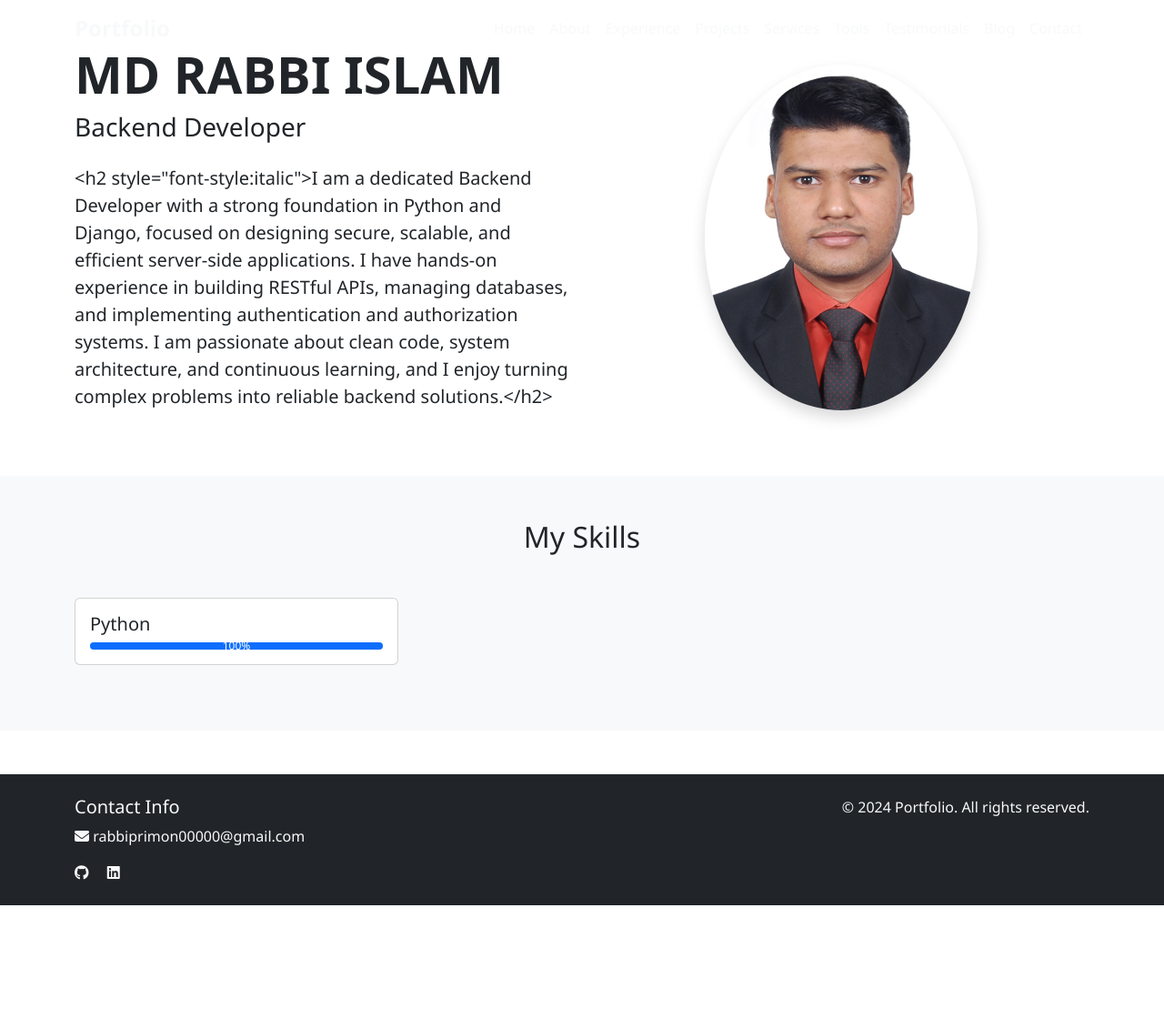
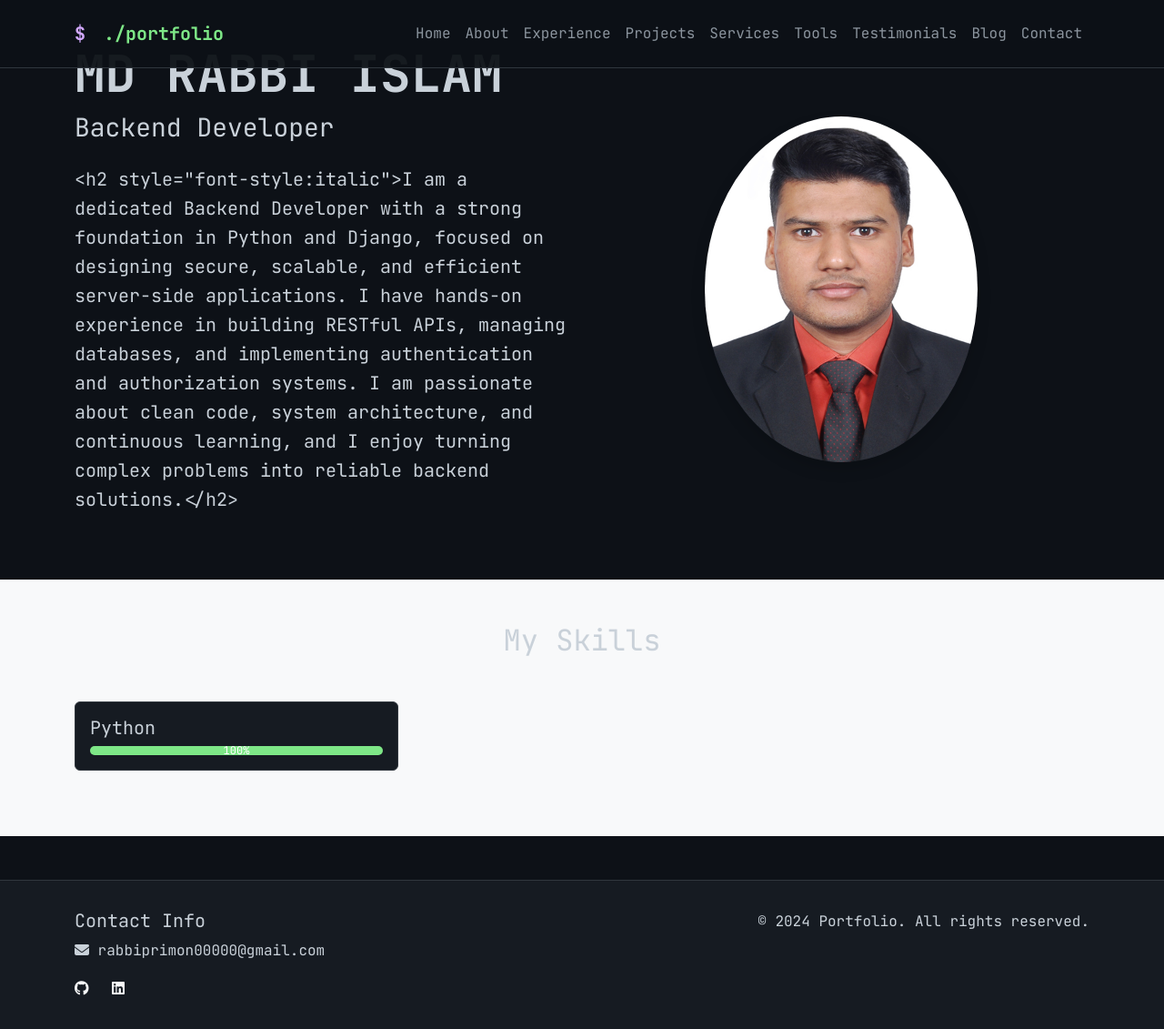
Before and after one commit to RabbiPrimon/portfolio_project, a Django app: page /about/ in a window 1280 px wide. Shown: the whole page at 91% size. Before the commit the page ends 995 px from the top, so only its background shows below. Run offline with Django 5.2, Linux system fonts and the light colour scheme; data comes from the database, SQL or seed files in the repository; both versions use the stored data as it was after the commit; some libraries are stand-ins or nearby versions.

Commit message:
slightly modified on templates

```diff
--- a/Templates/base.html
+++ b/Templates/base.html
@@ -11,13 +11,17 @@
     <link rel="stylesheet" href="https://cdnjs.cloudflare.com/ajax/libs/font-awesome/6.4.0/css/all.min.css">
     <!-- Custom CSS -->
     <link rel="stylesheet" href="{% static 'css/style.css' %}">
+    <!-- JetBrains Mono Font -->
+    <link href="https://fonts.googleapis.com/css2?family=JetBrains+Mono:wght@400;700&display=swap" rel="stylesheet">
     {% block extra_head %}{% endblock %}
 </head>
-<body>
+<body class="backend-theme">
     <!-- Navigation -->
-    <nav class="navbar navbar-expand-lg navbar-dark bg-transparent position-fixed w-100" style="backdrop-filter: blur(10px); background-color: rgba(0,0,0,0.8); z-index: 1000;">
+    <nav class="navbar navbar-expand-lg navbar-dark fixed-top terminal-nav">
         <div class="container">
-            <a class="navbar-brand text-light fw-bold" href="{% url 'home' %}">Portfolio</a>
+            <a class="navbar-brand terminal-brand" href="{% url 'home' %}">
+                <span class="prompt">$</span> ./portfolio
+            </a>
             <button class="navbar-toggler" type="button" data-bs-toggle="collapse" data-bs-target="#navbarNav">
                 <span class="navbar-toggler-icon"></span>
             </button>
@@ -60,8 +64,9 @@
         {% block content %}{% endblock %}
     </main>
 
+
     <!-- Footer -->
-    <footer class="footer bg-dark text-light py-4 mt-5">
+    <footer class="footer terminal-footer mt-5">
         <div class="container">
             <div class="row">
                 <div class="col-md-6">
--- a/static/css/style.css
+++ b/static/css/style.css
@@ -1,64 +1,148 @@
-/* Custom styles for Portfolio Website */
+/* Custom styles for Portfolio Website - Backend Developer Theme */
+
+:root {
+    --bg-primary: #0d1117;
+    --bg-secondary: #161b22;
+    --bg-tertiary: #21262d;
+    --text-main: #c9d1d9;
+    --text-secondary: #8b949e;
+    --accent-color: #58a6ff;
+    --accent-glow: rgba(88, 166, 255, 0.4);
+    --border-color: #30363d;
+    --code-green: #7ee787;
+    --code-purple: #d2a8ff;
+    --code-yellow: #f2cc60;
+    --font-mono: 'JetBrains Mono', 'Fira Code', monospace;
+}
 
 body {
-    font-family: 'Segoe UI', Tahoma, Geneva, Verdana, sans-serif;
+    font-family: var(--font-mono);
+    background-color: var(--bg-primary);
+    color: var(--text-main);
+    line-height: 1.6;
 }
 
-.hero {
-    background: linear-gradient(135deg, #667eea 0%, #764ba2 100%);
-    min-height: 80vh;
-    display: flex;
-    align-items: center;
+.backend-theme {
+    background-color: var(--bg-primary);
 }
 
+/* Navbar */
+.terminal-nav {
+    background-color: rgba(13, 17, 23, 0.95);
+    border-bottom: 1px solid var(--border-color);
+    padding: 1rem 0;
+}
+
+.terminal-brand {
+    font-family: var(--font-mono);
+    color: var(--code-green) !important;
+    font-weight: 700;
+}
+
+.prompt {
+    color: var(--code-purple);
+    margin-right: 0.5rem;
+}
+
+.nav-link {
+    color: var(--text-secondary) !important;
+    transition: color 0.3s ease;
+}
+
+.nav-link:hover, .nav-link.active {
+    color: var(--accent-color) !important;
+}
+
+/* Footer */
+.terminal-footer {
+    background-color: var(--bg-secondary);
+    border-top: 1px solid var(--border-color);
+    padding: 2rem 0;
+    margin-top: 4rem;
+}
+
+/* Cards & Content */
 .card {
-    transition: transform 0.3s ease, box-shadow 0.3s ease;
+    background-color: var(--bg-secondary);
+    border: 1px solid var(--border-color);
+    transition: all 0.3s ease;
 }
 
 .card:hover {
     transform: translateY(-5px);
-    box-shadow: 0 10px 25px rgba(0,0,0,0.15);
+    box-shadow: 0 0 15px var(--accent-glow);
+    border-color: var(--accent-color);
 }
 
-.progress {
-    height: 8px;
+.card-title, h1, h2, h3, h4, h5, h6 {
+    color: var(--text-main);
 }
 
-.btn {
-    border-radius: 25px;
-    padding: 0.5rem 1.5rem;
+.text-muted {
+    color: var(--text-secondary) !important;
 }
 
-.navbar-brand {
-    font-weight: bold;
-    font-size: 1.5rem;
+/* Buttons */
+.btn-primary {
+    background-color: transparent;
+    border: 1px solid var(--accent-color);
+    color: var(--accent-color);
+    font-family: var(--font-mono);
+    transition: all 0.3s ease;
 }
 
-.footer {
-    background-color: #f8f9fa;
-    padding: 2rem 0;
-    margin-top: 3rem;
+.btn-primary:hover {
+    background-color: var(--accent-color);
+    color: var(--bg-primary);
+    box-shadow: 0 0 15px var(--accent-glow);
 }
 
+/* Hero Section */
+.hero {
+    background: var(--bg-primary);
+    min-height: 80vh;
+    display: flex;
+    align-items: center;
+    position: relative;
+    overflow: hidden;
+}
+
+.hero::before {
+    content: "";
+    position: absolute;
+    top: 0;
+    left: 0;
+    width: 100%;
+    height: 100%;
+    background: radial-gradient(circle at 50% 50%, rgba(88, 166, 255, 0.05) 0%, transparent 50%);
+    pointer-events: none;
+}
+
+/* Syntax Highlighting Utilities */
+.text-code-green { color: var(--code-green); }
+.text-code-purple { color: var(--code-purple); }
+.text-code-yellow { color: var(--code-yellow); }
+
+/* Progress Bars */
+.progress {
+    background-color: var(--bg-tertiary);
+    height: 10px;
+    border-radius: 5px;
+}
+
+.progress-bar {
+    background-color: var(--code-green);
+}
+
+/* Social Links */
 .social-links a {
-    color: #6c757d;
-    margin: 0 0.5rem;
+    color: var(--text-secondary);
     font-size: 1.5rem;
-    transition: color 0.3s ease;
+    margin-right: 1.5rem;
+    transition: all 0.3s ease;
 }
 
 .social-links a:hover {
-    color: #007bff;
+    color: var(--code-green);
+    transform: scale(1.1);
 }
-
-/* Responsive adjustments */
-@media (max-width: 768px) {
-    .hero {
-        text-align: center;
-        padding: 3rem 0;
-    }
-
-    .display-4 {
-        font-size: 2.5rem;
-    }
-}
```
Also changed, not shown: Templates/home.html (+176 -60 lines), db.sqlite3.
